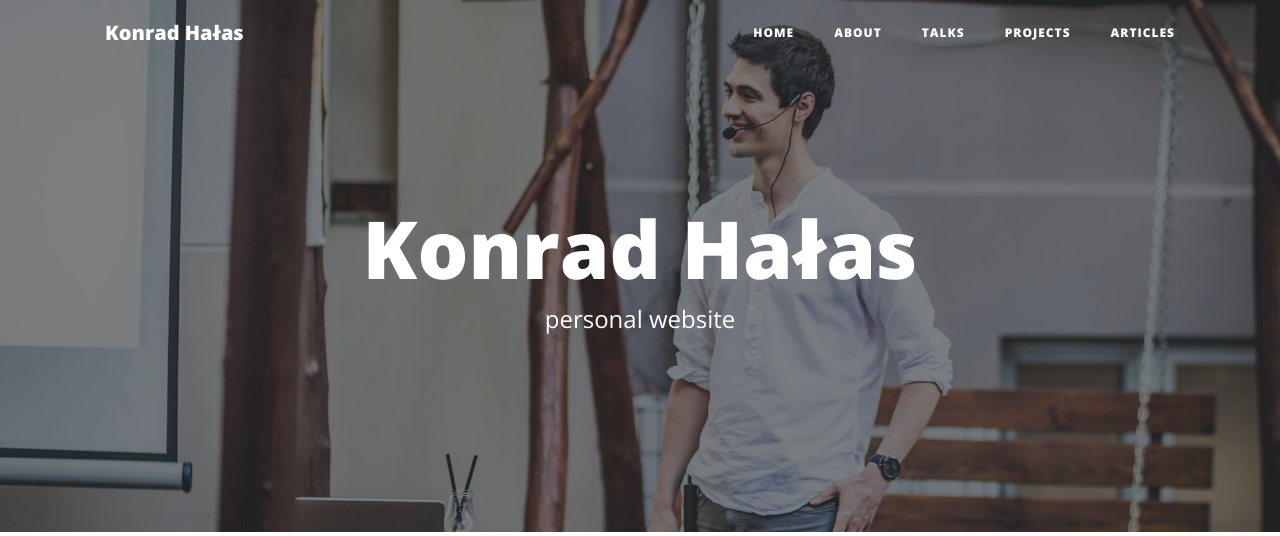
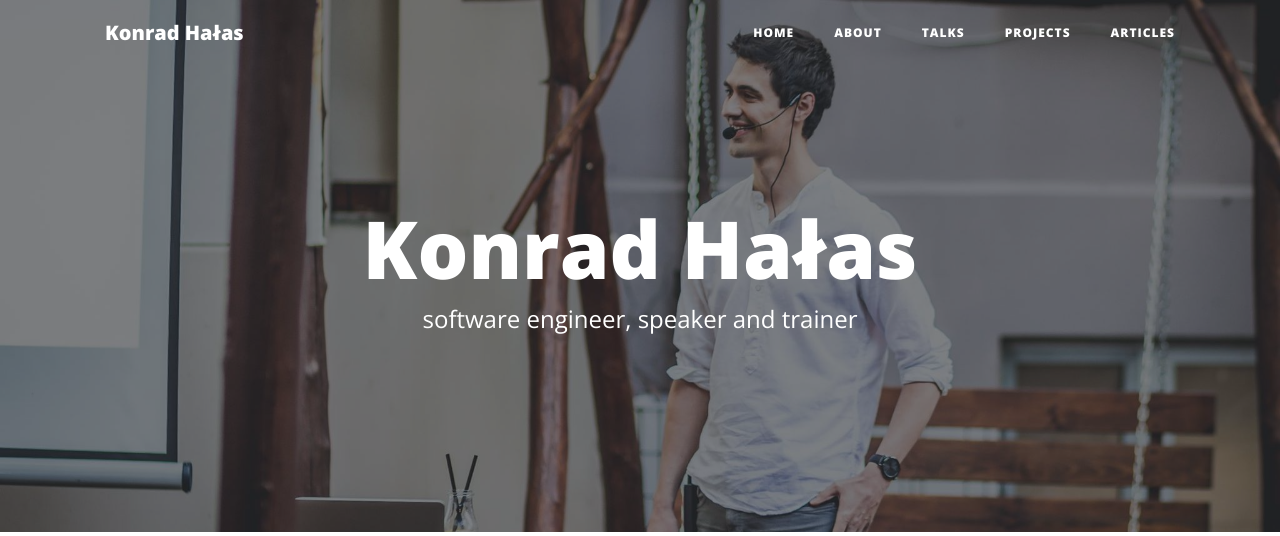
Before and after one commit to konradhalas/konradhalas.pl, a Django app: page / in a window 1280 px wide. Shown: the top 536 px of the page. Run offline with Django 3.2, Linux system fonts and the light colour scheme; some libraries are stand-ins or nearby versions.

Commit message:
Update subheading

```diff
--- a/mysite/templates/base.html
+++ b/mysite/templates/base.html
@@ -5,7 +5,7 @@
 <head>
     <meta charset="utf-8">
     <meta name="viewport" content="width=device-width, initial-scale=1, shrink-to-fit=no">
-    <meta name="description" content="Konrad Hałas personal website.">
+    <meta name="description" content="Konrad Hałas - software engineer, speaker and trainer">
     <meta name="author" content="Konrad Hałas">
     <link rel="icon" type="image/png" href="{% static 'img/favicon.png' %}">
     <title>{% block title %}Konrad Hałas{% endblock %}</title>
--- a/mysite/templates/misc/home.html
+++ b/mysite/templates/misc/home.html
@@ -10,7 +10,7 @@
                 <div class="col-lg-8 col-md-10 mx-auto">
                     <div class="site-heading">
                         <h1>Konrad Hałas</h1>
-                        <span class="subheading">personal website</span>
+                        <span class="subheading">software engineer, speaker and trainer</span>
                     </div>
                 </div>
             </div>
```
